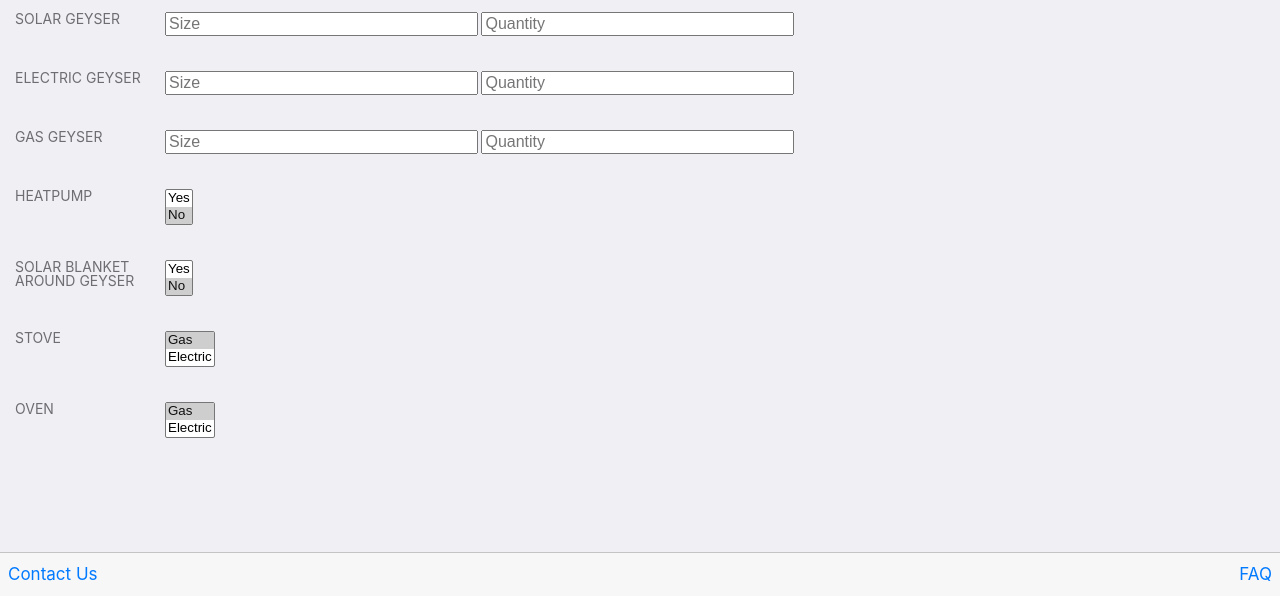
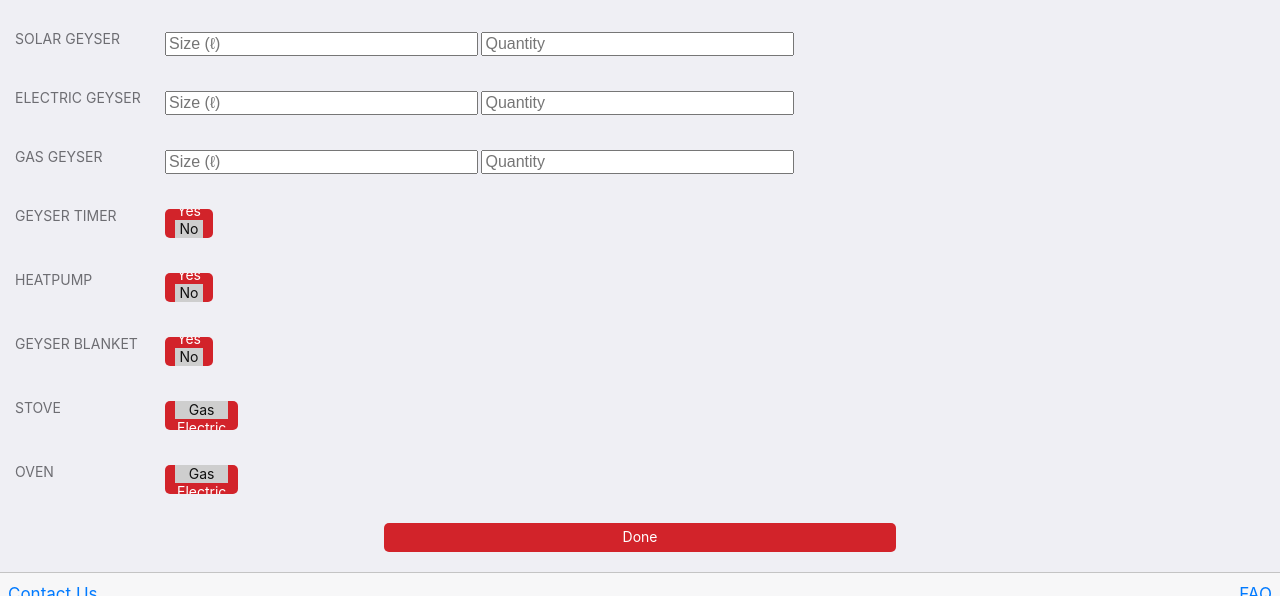
Before and after one commit to alwyng/sola_android, a website: page www/data/fivekeys.html in a window 1280 px wide and 1296 px high. Shown: the part 700-1296 px from the top of the page. Drawn offline with Linux system fonts and the light colour scheme.

Commit message:
key energy questions screen additions made

```diff
--- a/www/data/fivekeys.html
+++ b/www/data/fivekeys.html
@@ -17,6 +17,8 @@
 		<script src="../js/recalc.js"></script>
 	</head>
 	<body onload="load()">
+		<div class="spacer"> &nbsp
+		</div>
 	    <div class="statusbar-overlay">
 	    </div>
 	    <div class="views">
@@ -44,41 +46,50 @@
 							<br>
 							<br>
 							<div style="height: 5%; width: 100%; box-sizing: border-box; padding-left:10%;; padding-right:10%;">
-								<div style="font-size: 1.5em;" class="button button-fill">
+								<div style="font-size: 1.3em;" class="button button-fill">
 									Does your house have a...
 								</div>
 							</div>
 						    <div class="content-block-title">
 						    	<span style="float:left;width:150px">Solar Geyser</span>
-								<input type="text" style="width:25%; box-sizing: border-box;" placeholder="Size" id="txtSizeSolGeyser" onChange="persist()">
+								<input type="text" style="width:25%; box-sizing: border-box;" placeholder="Size (ℓ)" id="txtSizeSolGeyser" onChange="persist()">
 								<input type="text" style="width:25%; box-sizing: border-box;" placeholder="Quantity" id="txtQtySolGeyser" onChange="persist()">
 							</div>
 							<div class="content-block-title">
 						    	<span style="float:left;width:150px">Electric Geyser</span>
-								<input type="text" style="width:25%; box-sizing: border-box" placeholder="Size" id="txtSizeElecGeyser" onChange="persist()">
+								<input type="text" style="width:25%; box-sizing: border-box" placeholder="Size (ℓ)" id="txtSizeElecGeyser" onChange="persist()">
 								<input type="text" style="width:25%; box-sizing: border-box" placeholder="Quantity" id="txtQtyElecGeyser" onChange="persist()">
 							</div>
 							<div class="content-block-title">
 						    	<span style="float:left;width:150px">Gas Geyser</span>
-								<input type="text" style="width:25%; box-sizing: border-box" placeholder="Size" id="txtSizeGasGeyser" onChange="persist()">
+								<input type="text" style="width:25%; box-sizing: border-box" placeholder="Size (ℓ)" id="txtSizeGasGeyser" onChange="persist()">
 								<input type="text" style="width:25%; box-sizing: border-box" placeholder="Quantity" id="txtQtyGasGeyser" onChange="persist()">
 							</div>
 							<div class="content-block-title">
-						    	<span style="float:left;width:150px">Heatpump</span>
-								<select size="2" id="selIsHeatPump" onChange="persist()"><option>Yes</option><option>No</option></select>
+						    	<span style="float:left;width:150px">Geyser Timer</span>
+								<select class="dropdowntyle button button-fill" size="2" id="selIsTimer" onChange="persist()"><option>Yes</option><option>No</option></select>
 							</div>
 							<div class="content-block-title">
-						    	<span style="float:left;width:150px;white-space:pre-wrap">Solar blanket around Geyser</span>
-								<select size="2" id="selIsBlanket" onChange="persist()"><option>Yes</option><option>No</option></select>
+						    	<span style="float:left;width:150px">Heatpump</span>
+								<select class="dropdowntyle button button-fill" size="2" id="selIsHeatPump" onChange="persist()"><option>Yes</option><option>No</option></select>
+							</div>
+							<div class="content-block-title">
+						    	<span style="float:left;width:150px;white-space:pre-wrap">Geyser Blanket</span>
+								<select class="dropdowntyle button button-fill" size="2" id="selIsBlanket" onChange="persist()"><option>Yes</option><option>No</option></select>
 							</div>
 							<div class="content-block-title">
 						    	<span style="float:left;width:150px">Stove</span>
-								<select size="2" id="selStoveType" onChange="persist()"><option>Gas</option><option>Electric</option></select>
+								<select class="dropdowntyle button button-fill" size="2" id="selStoveType" onChange="persist()"><option>Gas</option><option>Electric</option></select>
 							</div>
 							<div class="content-block-title">
 						    	<span style="float:left;width:150px">Oven</span>
-								<select size="2" id="selOvenType" onChange="persist()"><option>Gas</option><option>Electric</option></select>
+								<select class="dropdowntyle button button-fill" size="2" id="selOvenType" onChange="persist()"><option>Gas</option><option>Electric</option></select>
 							</div>
+							<br>
+							<div style="height: 5%; width: 100%; box-sizing: border-box; padding-left:30%;; padding-right:30%;">
+								<a href="javascript:history.back()" class="button button-fill">Done</a>
+							</div>
+							<br>
 						</div>
 					</div>
 				</div>
--- a/www/js/fivekeys.js
+++ b/www/js/fivekeys.js
@@ -6,6 +6,7 @@ function persist()
 	localStorage.QtyElecGeyser = document.getElementById('txtQtyElecGeyser').value;
 	localStorage.SizeGasGeyser = document.getElementById('txtSizeGasGeyser').value;
 	localStorage.QtyGasGeyser = document.getElementById('txtQtyGasGeyser').value;
+	localStorage.selIsTimer = document.getElementById('selIsTimer').value;
 	localStorage.IsHeatPump = document.getElementById('selIsHeatPump').value;
 	localStorage.IsBlanket = document.getElementById('selIsBlanket').value;
 	localStorage.StoveType = document.getElementById('selStoveType').value;
@@ -20,6 +21,7 @@ function load()
 	if (localStorage.QtyElecGeyser!=null) {document.getElementById('txtQtyElecGeyser').value = localStorage.QtyElecGeyser} else {document.getElementById('txtQtyElecGeyser').value =''};
 	if (localStorage.SizeGasGeyser!=null) {document.getElementById('txtSizeGasGeyser').value = localStorage.SizeGasGeyser} else {document.getElementById('txtSizeGasGeyser').value =''};
 	if (localStorage.QtyGasGeyser!=null) {document.getElementById('txtQtyGasGeyser').value = localStorage.QtyGasGeyser} else {document.getElementById('txtQtyGasGeyser').value =''};
+	if (localStorage.IsTimer!=null) {document.getElementById('selIsTimer').value = localStorage.IsTimer} else {document.getElementById('selIsTimer').value ='No'};
 	if (localStorage.IsHeatPump!=null) {document.getElementById('selIsHeatPump').value = localStorage.IsHeatPump} else {document.getElementById('selIsHeatPump').value ='No'};
 	if (localStorage.IsBlanket!=null) {document.getElementById('selIsBlanket').value = localStorage.IsBlanket} else {document.getElementById('selIsBlanket').value ='No'};
 	if (localStorage.StoveType!=null) {document.getElementById('selStoveType').value = localStorage.StoveType} else {document.getElementById('selStoveType').value ='Gas'};
```
Also changed, not shown: www/data/appliance_adder.html (+2 -1 lines), www/data/contact_us.html (+2 -0 lines), www/data/faq.html (+2 -0 lines), www/data/thankyou.html (+2 -0 lines), www/index.html (+8 -9 lines).
